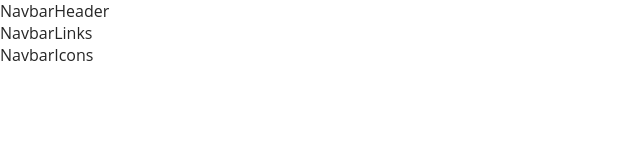
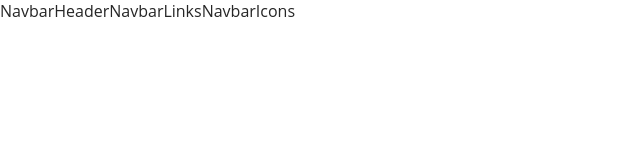
Before and after one commit to eneax/gatsby-restaurant, a Gatsby site: page / in a window 1280 px wide. Shown: the whole page, without its empty margins (0-640 px from the left). Built offline with nearby package versions, Linux system fonts and the light colour scheme; Gatsby itself is replaced by a stand-in of ours.

Commit message:
Navbar Component State and Methods

```diff
--- a/src/components/globals/navbar/Navbar.js
+++ b/src/components/globals/navbar/Navbar.js
@@ -1,17 +1,37 @@
 import React, { Component } from 'react'
+import styled from 'styled-components'
+
 import NavbarHeader from './NavbarHeader'
 import NavbarLinks from './NavbarLinks'
 import NavbarIcons from './NavbarIcons'
 
 
 export default class Navbar extends Component {
+  state = {
+    navbarOpen: false
+  }
+
+  handleNavbar = () => (
+    this.setState(() => ({
+      navbarOpen: !this.state.navbarOpen
+    }))
+  );
+
   render() {
     return (
-      <nav>
-        <NavbarHeader />
-        <NavbarLinks />
+      <NavWrapper>
+        <NavbarHeader handleNavbar={this.handleNavbar} />
+        <NavbarLinks navbarOpen={this.setState.navbarOpen} />
         <NavbarIcons />
-      </nav>
+      </NavWrapper>
     )
   }
 }
+
+
+const NavWrapper = styled.nav`
+  @media (min-width: 768px) {
+    display: flex;
+    align-self: center;
+  }
+`
```
